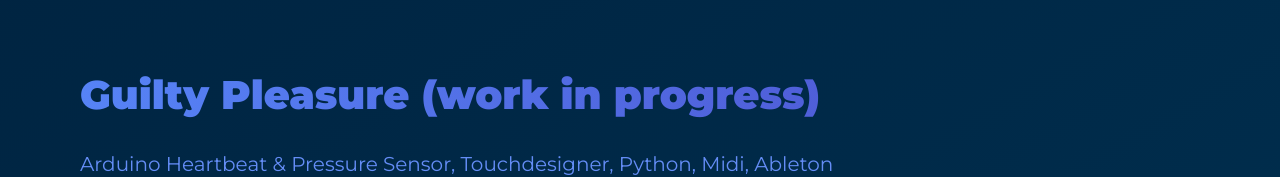
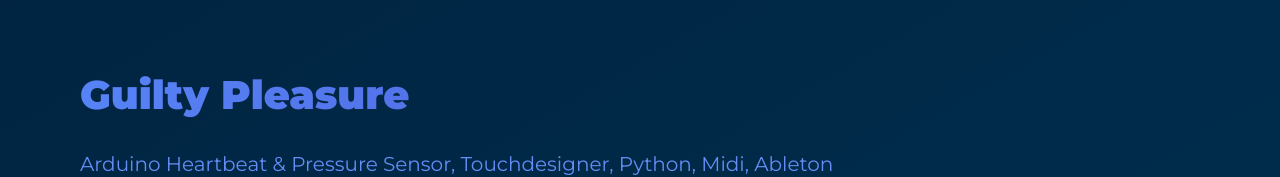
Before and after one commit to gruppjo/generative, a plain HTML site: page index.html in a window 1280 px wide. Shown: the part 513-690 px from the top of the page. Drawn offline with Linux system fonts and the light colour scheme.

Commit message:
Revert "index: add work in progress"
This reverts commit 8ab73a2d1c861febfd37b05cc5fff67696230e9c.

```diff
--- a/index.html
+++ b/index.html
@@ -23,7 +23,7 @@
       <hr/>
       <br/>
       Jonathan Grupp
-      <h2>Guilty Pleasure (work in progress)</h2>
+      <h2>Guilty Pleasure</h2>
       Arduino Heartbeat & Pressure Sensor, Touchdesigner, Python, Midi, Ableton
       <div class="gallery">
         <div>
```
